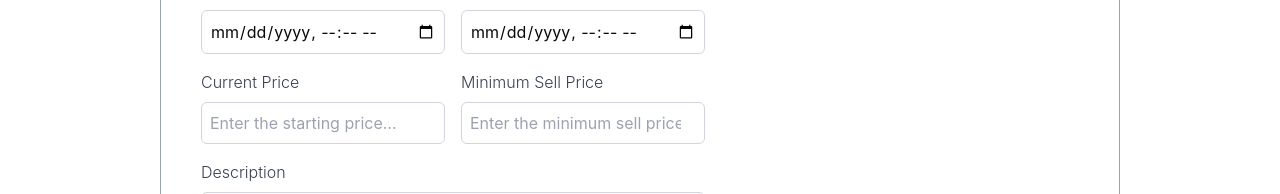
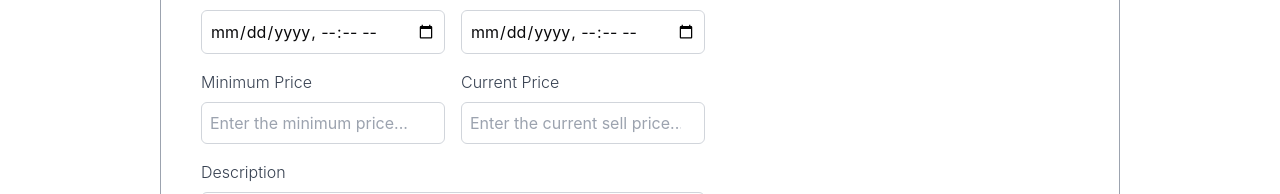
Before and after one commit to CDIO-gr-17/DevOps-fullstack, a React (Vite) app in the folder Frontend/: page /new-auction in a window 1280 px wide. Shown: the part 425-619 px from the top of the page. Built offline with nearby package versions, Linux system fonts and the light colour scheme.

Commit message:
Fix variable names and labels in newAuctionPage.tsx

```diff
--- a/Frontend/src/views/newAuctionPage.tsx
+++ b/Frontend/src/views/newAuctionPage.tsx
@@ -5,8 +5,8 @@ import { Auction, createAuction } from "@/services/auctionService";
 function NewAuctionPage() {
   const [itemName, setItemName] = useState("");
   const [description, setDescription] = useState("");
-  const [minPrice, setStartPrice] = useState("");
-  const [currentPrice, setMinPrice] = useState("");
+  const [minPrice, setMinPrice] = useState("");
+  const [currPrice, setCurrPrice] = useState("");
   const [startDate, setStartDate] = useState("");
   const [endDate, setEndDate] = useState("");
   const [images, setImages] = useState<File[]>([]);
@@ -82,7 +82,7 @@ function NewAuctionPage() {
     const auction: Auction = {
       itemName: itemName,
       description,
-      currentPrice: parseFloat(currentPrice),
+      currentPrice: parseFloat(currPrice),
       minPrice: parseFloat(minPrice),
       startDate: new Date(startDate),
       endDate: new Date(endDate),
@@ -170,39 +170,39 @@ function NewAuctionPage() {
               </div>
             </div>
             <div className="flex mb-4">
+              {/* Minimum Price */}
+              <div className="flex-1 px-2 ">
+                <label
+                  className="flex text-gray-700 font-light mb-2"
+                  htmlFor="minimum-price"
+                >
+                  Minimum Price
+                </label>
+                <input
+                  type="number"
+                  id="minimum-price"
+                  value={minPrice}
+                  onChange={(e) => setMinPrice(e.target.value)}
+                  className="w-full border border-gray-300 p-2 rounded focus:outline-none focus:ring-2 focus:ring-blue-500"
+                  placeholder="Enter the minimum price..."
+                  required
+                />
+              </div>
               {/* Current Price */}
               <div className="flex-1 px-2 ">
                 <label
                   className="flex text-gray-700 font-light mb-2"
-                  htmlFor="current-price"
+                  htmlFor="curr-price"
                 >
                   Current Price
                 </label>
                 <input
                   type="number"
-                  id="current-price"
-                  value={currentPrice}
-                  onChange={(e) => setStartPrice(e.target.value)}
+                  id="curr-price"
+                  value={minPrice}
+                  onChange={(e) => setCurrPrice(e.target.value)}
                   className="w-full border border-gray-300 p-2 rounded focus:outline-none focus:ring-2 focus:ring-blue-500"
-                  placeholder="Enter the starting price..."
-                  required
-                />
-              </div>
-              {/* Minimum Price */}
-              <div className="flex-1 px-2 ">
-                <label
-                  className="flex text-gray-700 font-light mb-2"
-                  htmlFor="min-price"
-                >
-                  Minimum Sell Price
-                </label>
-                <input
-                  type="number"
-                  id="min-price"
-                  value={minPrice}
-                  onChange={(e) => setMinPrice(e.target.value)}
-                  className="w-full border border-gray-300 p-2 rounded focus:outline-none focus:ring-2 focus:ring-blue-500"
-                  placeholder="Enter the minimum sell price..."
+                  placeholder="Enter the current sell price..."
                   required
                 />
               </div>
```
